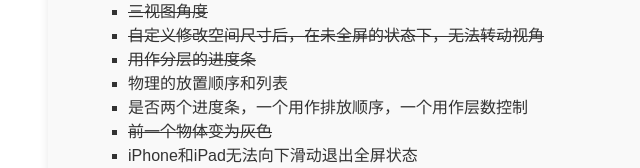
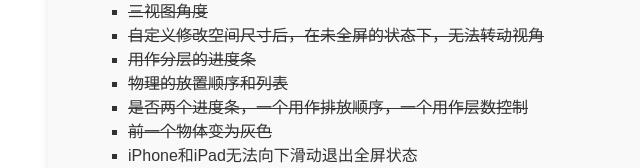
Before and after one commit to L1TangDingZhen/BOX_P, a React (Create React App) app in the folder box_show/: page / in a window 1280 px wide. Shown: the part 1026-1194 px from the top of the page, without its empty margins (172-812 px from the left). Built offline with nearby package versions, Linux system fonts and the light colour scheme.

Commit message:
model list feature supported

```diff
--- a/box_show/src/box/box.js
+++ b/box_show/src/box/box.js
@@ -86,8 +86,8 @@ const IssuesAndTodos = () => {
           <li style={styles.strikethrough}>自定义修改空间尺寸后，在未全屏的状态下，无法转动视角</li>
 
           <li style={styles.strikethrough}>用作分层的进度条</li>
-          <li>物理的放置顺序和列表</li>
-          <li>是否两个进度条，一个用作排放顺序，一个用作层数控制</li>
+          <li style={styles.strikethrough}>物理的放置顺序和列表</li>
+          <li style={styles.strikethrough}>是否两个进度条，一个用作排放顺序，一个用作层数控制</li>
           <li style={styles.strikethrough}>前一个物体变为灰色</li>
           <li>iPhone和iPad无法向下滑动退出全屏状态</li>
           <li>超大数值会卡住</li>
```
